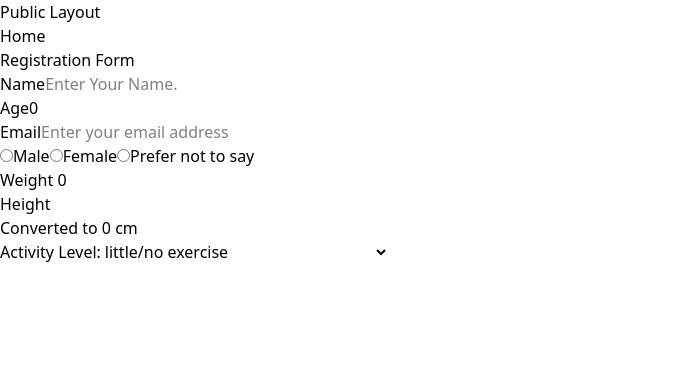
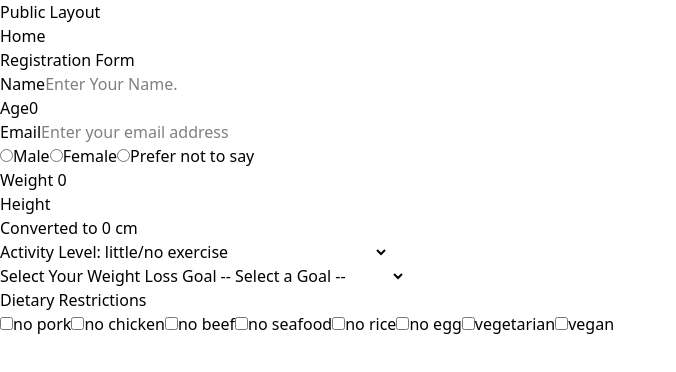
Before and after one commit to jjtzoo/FitCents, a React (Vite) app in the folder frontend/: page / in a window 1280 px wide. Shown: the top 372 px of the page, without its empty margins (0-676 px from the left). Built offline with nearby package versions, Linux system fonts and the light colour scheme; no server answers.

Commit message:
feat(restrictionOption.js): made a subcomponent folder for object reference of dietary restrictions to prevent bloated code

```diff
--- a/frontend/src/components/RegistrationForm.jsx
+++ b/frontend/src/components/RegistrationForm.jsx
@@ -2,6 +2,7 @@ import React from 'react'
 import { useState, useEffect } from 'react'
 import { createItem } from '../api/crud'
 import { heightConverter } from '../utils/heightConverter'
+import { restrictionOptions } from './RegistrationForm/restrictionOptions'
 
 const RegistrationForm = () => {
     const [gender, setGender] = useState("");
@@ -12,7 +13,9 @@ const RegistrationForm = () => {
     const [activityLevel, setActivityLevel] = useState("");
     const [height, setHeight] = useState(0);
     const [rawHeight, setRawHeight] = useState('');
+    const [weightGoal, setWeightGoal] = useState('');
     const [error, setError] = useState(null);
+    const [restrictions, setRestrictions] = useState([]);
 
     const handleHeight = (e) => {
         const input = e.target.value;
@@ -27,6 +30,20 @@ const RegistrationForm = () => {
             setHeight(convertedHeight);
         }
     }
+
+    const handleRestrictions = (e) => {
+        let {value, checked} = e.target;
+
+        if (value === 'none') {
+            setRestrictions([]);
+        } else {
+            setRestrictions((currentRestrictions) => {
+                return checked
+                    ? [...currentRestrictions, value]
+                    : currentRestrictions.filter((uncheckedItem) => uncheckedItem !== value);
+            });
+        }
+    };
 
     return (
 
@@ -53,7 +70,7 @@ const RegistrationForm = () => {
                         </label>
                         <input
                             type='number'
-                            name='age'
+                            id='age'
                             placeholder='Enter Your Age.'
                             value = {age}
                             onChange={(e) => setAge(Number(e.target.value))}
@@ -77,7 +94,6 @@ const RegistrationForm = () => {
                     <fieldset>
                         <legend>
                             <div>
-
                                 <label>
                                     <input
                                     type='radio'
@@ -127,6 +143,7 @@ const RegistrationForm = () => {
                         type="text"
                         value={rawHeight}
                         onChange={handleHeight}
+                        id='height'
                         />
                         {error && (
                             <p>
@@ -139,7 +156,11 @@ const RegistrationForm = () => {
 
                     <div>
                         <label htmlFor="activity-level"> Activity Level:</label>
-                        <select id="activity-level" value={activityLevel} onChange={(e) => setActivityLevel(e.target.value)}>
+                        <select
+                        id="activity-level"
+                        value={activityLevel}
+                        onChange={(e) => setActivityLevel(e.target.value)}
+                        >
                             <option value="sedentary"> little/no exercise </option>
                             <option value="lightly_active"> 1-3 days/week</option>
                             <option value="moderately_active">3-5 days/week</option>
@@ -147,6 +168,34 @@ const RegistrationForm = () => {
                             <option value="extra_active">Extra Active - physical job + exercise</option>
                         </select>
                     </div>
+                    <div>
+                        <label htmlFor="weightGoal">Select Your Weight Loss Goal</label>
+                        <select
+                            id="weightGoal"
+                            value={weightGoal}
+                            onChange={(e) => setWeightGoal(e.target.value)}
+                        >
+                            <option value="">-- Select a Goal --</option>
+                            <option value="extreme">Extreme Weight Loss</option>
+                            <option value="high">High Weight Loss</option>
+                            <option value="moderate">Moderate Weight Loss</option>
+                        </select>
+                    </div>
+
+                    <fieldset>
+                        <legend>Dietary Restrictions</legend>
+                        {restrictionOptions.map((restriction) => (
+                            <label key={restriction}>
+                                <input
+                                    type="checkbox"
+                                    name="restrictions"
+                                    checked={restrictions.includes(restriction)}
+                                    onChange={handleRestrictions}
+                                />
+                                {restriction.replace(/_/g, ' ')}
+                            </label>
+                        ))}
+                    </fieldset>
                 </fieldset>
             </form>
         </>
--- /dev/null
+++ b/frontend/src/components/RegistrationForm/restrictionOptions.js
@@ -0,0 +1,10 @@
+export const restrictionOptions = [
+    'no_pork',
+    'no_chicken',
+    'no_beef',
+    'no_seafood',
+    'no_rice',
+    'no_egg',
+    'vegetarian',
+    'vegan'
+]
```
